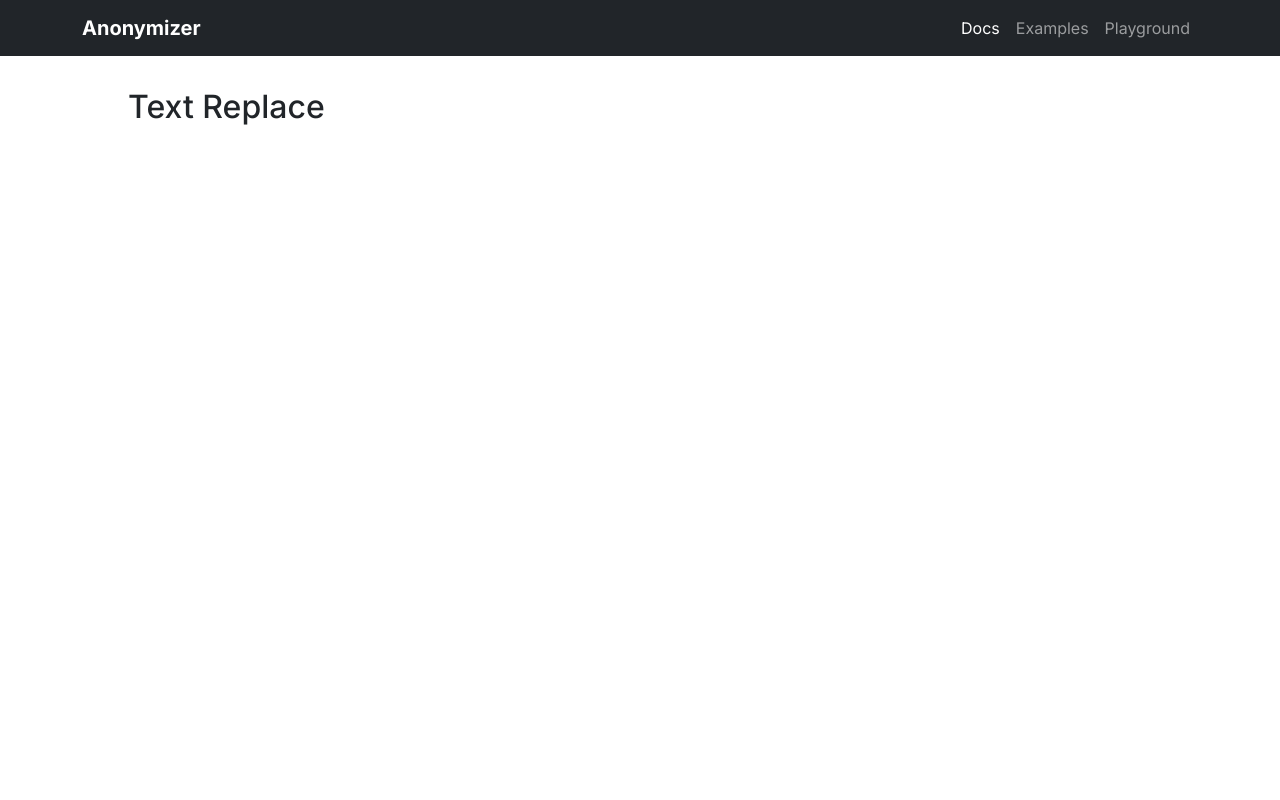
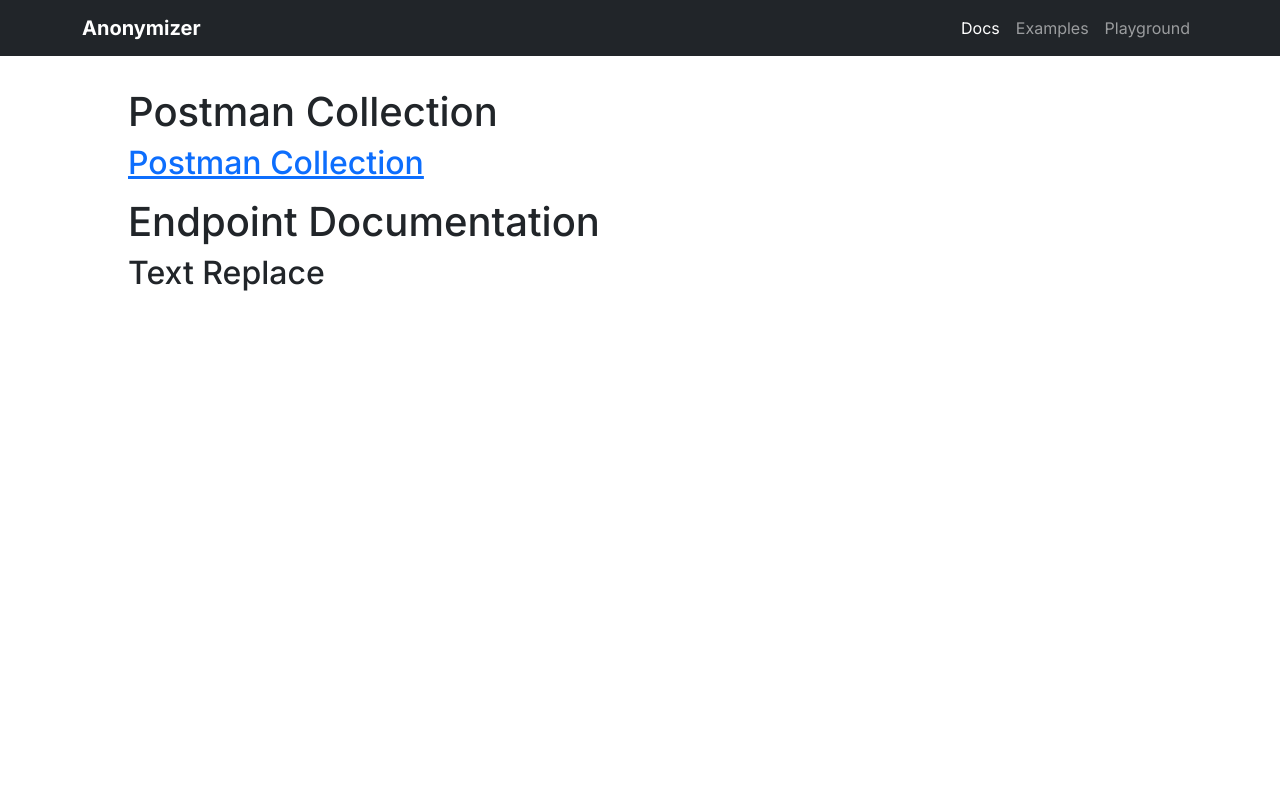
Before and after one commit to rafeerahman/Anonymizer, a React (Create React App) app in the folder frontend/client/: page /docs in a window 1280 px wide. Shown: the top 800 px of the page. Built offline with nearby package versions, Linux system fonts and the light colour scheme.

Commit message:
added postman collection to docs page frontend

```diff
--- a/frontend/client/src/pages/DocsPage.js
+++ b/frontend/client/src/pages/DocsPage.js
@@ -15,6 +15,10 @@ export default function DocsPage() {
     <>
       <MainNavbar />
       <DivStyled>
+        <h1>Postman Collection</h1>
+        <h2><a target="_blank" href="https://github.com/csc301-2023-winter/project-17-UofT-T/tree/main/backend/postman-testing">Postman Collection</a></h2>
+        <p></p>
+        <h1>Endpoint Documentation</h1>
         <SwaggerDoc
           title="Text Replace"
           link={API_HOST + ENDPOINT_TEXT}
```
